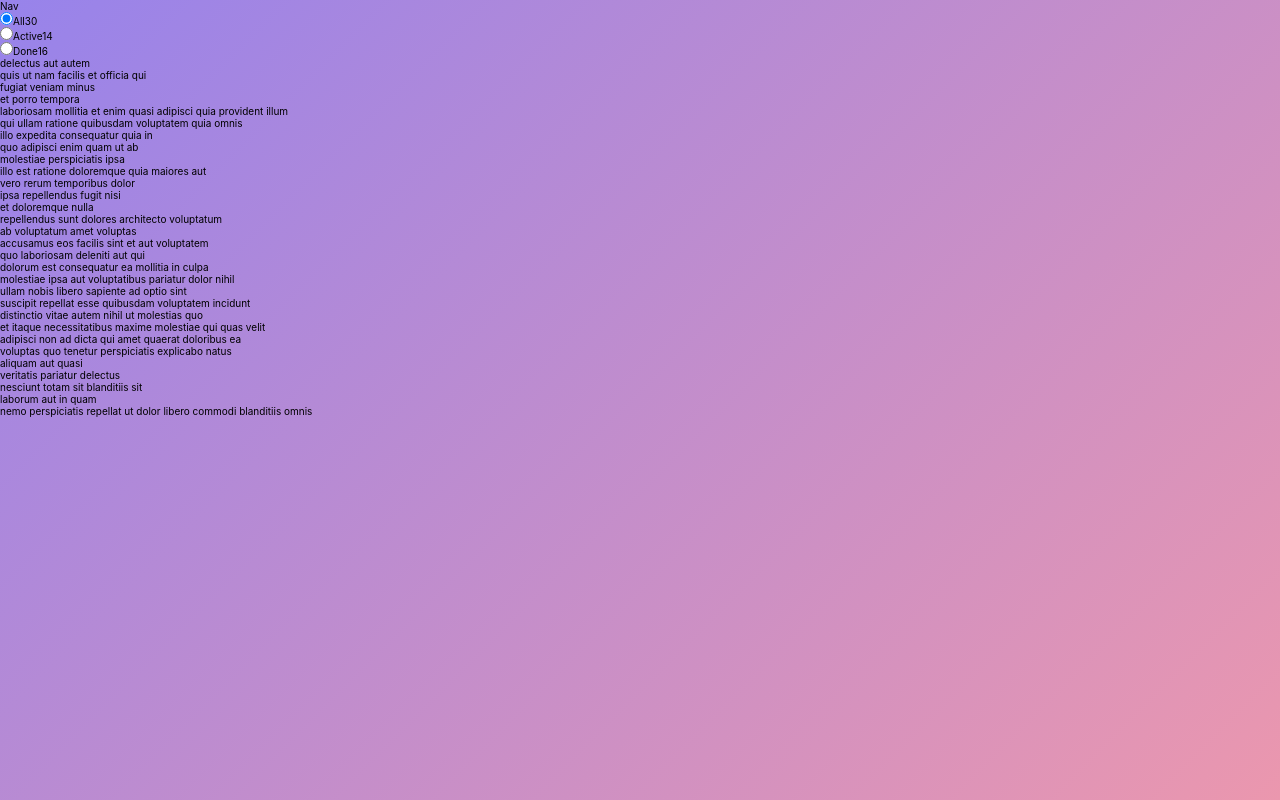
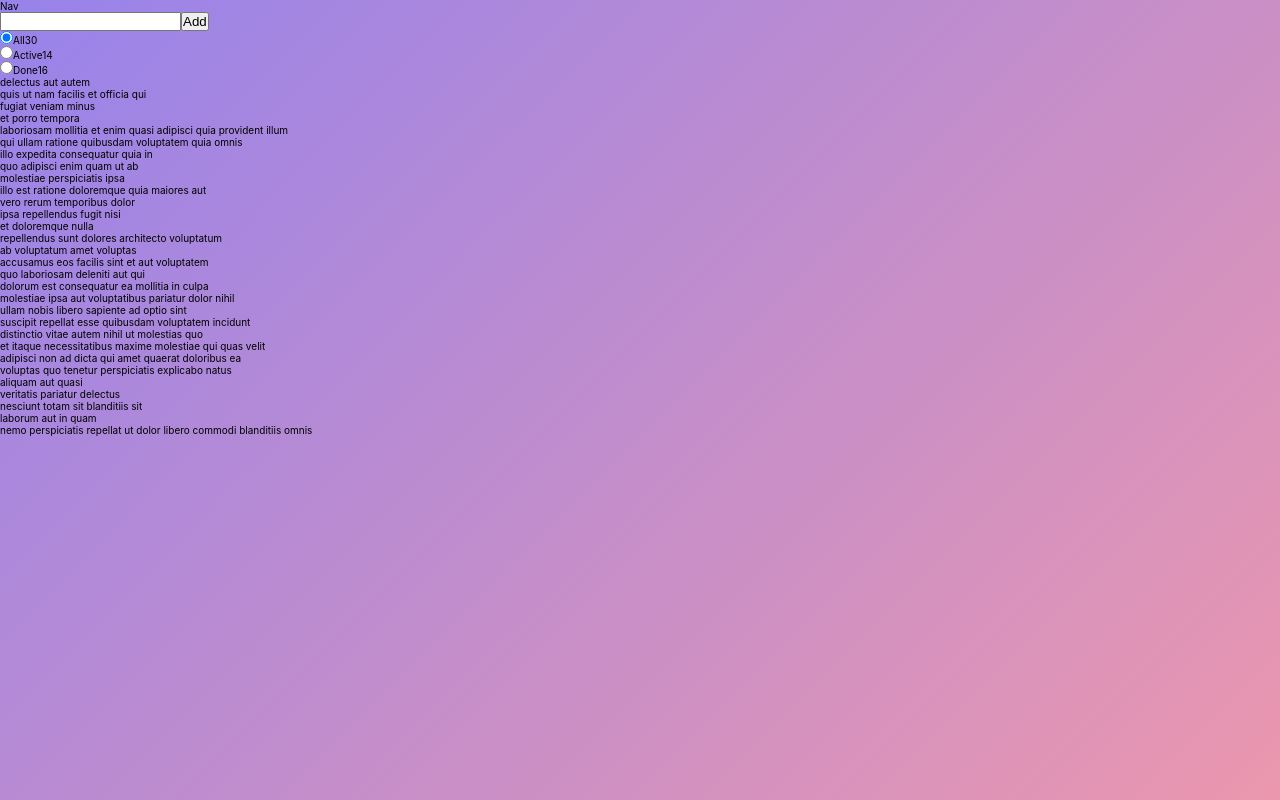
Before and after one commit to GuillouTran/devnerd, a React (Create React App) app: page / in a window 1280 px wide. Built offline with nearby package versions, Linux system fonts and the light colour scheme.

Commit message:
The ability to create a new todo

```diff
--- a/src/actions/todoAction.js
+++ b/src/actions/todoAction.js
@@ -1,4 +1,4 @@
-import { SHOW_ALL, SHOW_ACTIVE, SHOW_DONE } from "./types";
+import { SHOW_ALL, SHOW_ACTIVE, SHOW_DONE, ADD_NEW_TODO } from "./types";
 
 // Get all todos action.
 export const getAllTodosAction = () => {
@@ -20,3 +20,11 @@ export const getDoneTodosAction = () => {
     type: SHOW_DONE
   };
 };
+
+// Add new todo action.
+export const addNewTodoAction = title => {
+  return {
+    type: ADD_NEW_TODO,
+    title
+  };
+};
--- a/src/actions/types.js
+++ b/src/actions/types.js
@@ -1,3 +1,5 @@
 export const SHOW_ALL = "SHOW_ALL";
 export const SHOW_ACTIVE = "SHOW_ACTIVE";
 export const SHOW_DONE = "SHOW_DONE";
+
+export const ADD_NEW_TODO = "ADD_NEW_TODO";
--- /dev/null
+++ b/src/components/AddTodo.js
@@ -0,0 +1,46 @@
+import React, { Component } from "react";
+import { connect } from "react-redux";
+
+import { addNewTodoAction } from "../actions/todoAction";
+
+class AddTodo extends Component {
+  state = {
+    title: ""
+  };
+
+  handleChange = event => {
+    const { name, value } = event.target;
+    this.setState({ [name]: value });
+  };
+
+  handleClick = () => {
+    const { title } = this.state;
+    this.props.addNewTodo(title);
+  };
+
+  render() {
+    const { title } = this.state;
+    return (
+      <div>
+        <input
+          type="text"
+          name="title"
+          value={title}
+          onChange={this.handleChange}
+        />
+        <button onClick={this.handleClick}>Add</button>
+      </div>
+    );
+  }
+}
+
+const mapDispatchToProps = dispatch => {
+  return {
+    addNewTodo: title => dispatch(addNewTodoAction(title))
+  };
+};
+
+export default connect(
+  null,
+  mapDispatchToProps
+)(AddTodo);
--- a/src/components/VisibilityFilters.js
+++ b/src/components/VisibilityFilters.js
@@ -12,7 +12,19 @@ class VisibilityFilters extends Component {
     done: null
   };
 
+  // To check if our props is changed or no "Add todo or make it complated...".
+  componentWillReceiveProps(nextProps) {
+    if (JSON.stringify(this.props.todos) !== JSON.stringify(nextProps.todo)) {
+      // So something changed so we have to update our state.
+      this.getTodosFiltersCount();
+    }
+  }
+
   componentDidMount = () => {
+    this.getTodosFiltersCount();
+  };
+
+  getTodosFiltersCount = () => {
     // Get todos out of the props using destructuring.
     const { todos } = this.props;
 
@@ -82,9 +94,9 @@ class VisibilityFilters extends Component {
   }
 }
 
-const mapStateToProps = ({ todos }) => {
+const mapStateToProps = ({ data }) => {
   return {
-    todos
+    todos: data
   };
 };
 
--- a/src/pages/Home.js
+++ b/src/pages/Home.js
@@ -1,10 +1,12 @@
 import React from "react";
 
+import AddTodo from "../components/AddTodo";
 import TodoList from "../components/TodoList";
 import VisibilityFilters from "../components/VisibilityFilters";
 
 const Home = () => (
   <div>
+    <AddTodo />
     <VisibilityFilters />
     <TodoList />
   </div>
--- a/src/reducers/rootReducer.js
+++ b/src/reducers/rootReducer.js
@@ -1,5 +1,10 @@
 import { initialState } from "../initialState";
-import { SHOW_ALL, SHOW_ACTIVE, SHOW_DONE } from "../actions/types";
+import {
+  SHOW_ALL,
+  SHOW_ACTIVE,
+  SHOW_DONE,
+  ADD_NEW_TODO
+} from "../actions/types";
 
 export const rootReducer = (state = initialState, action) => {
   switch (action.type) {
@@ -26,6 +31,22 @@ export const rootReducer = (state = initialState, action) => {
         todos: doneTodos
       };
     }
+
+    case ADD_NEW_TODO: {
+      const newTodo = {
+        userId: 1,
+        id: state.data.length + 1,
+        title: action.title,
+        completed: false
+      };
+      const todos = [...state.data, newTodo];
+      return {
+        ...state,
+        data: todos,
+        todos
+      };
+    }
+
     default:
       return {
         ...state,
```
